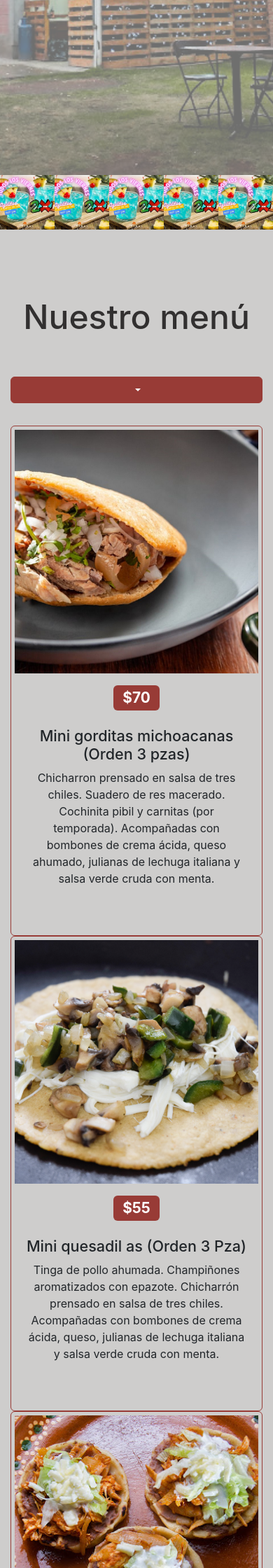
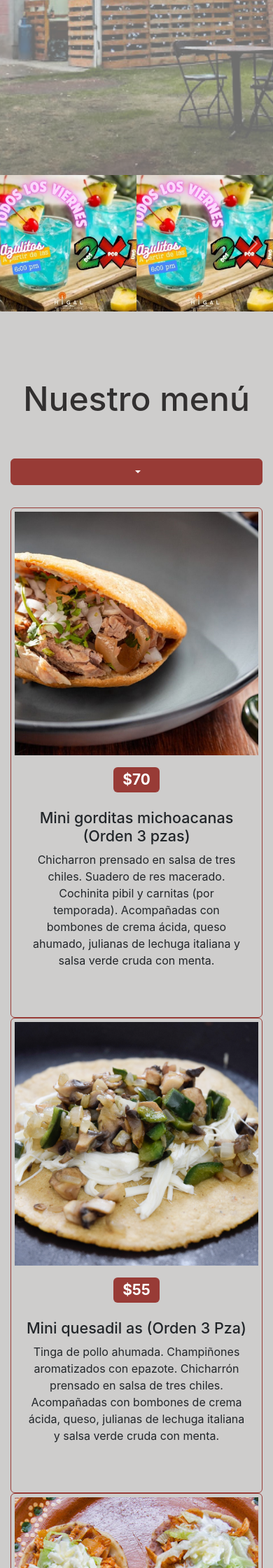
Before and after one commit to Esteban-RG/Higal, a PHP site: page / in a window 390 px wide. Shown: the part 594-2834 px from the top of the page at 70% size. Run offline with PHP 8.4, Linux system fonts and the light colour scheme; data comes from the database, SQL or seed files in the repository.

Commit message:
Se agrego responsive al carrusel

```diff
--- a/assets/css/higal.css
+++ b/assets/css/higal.css
@@ -576,9 +576,25 @@
 }
 
 .carousel-item{
-    aspect-ratio: 1/0.2;
+    aspect-ratio: 1/0.5;
     overflow: hidden;
     background-color: #cecdcc;
+}
+
+@media (min-width: 567px) {
+
+
+    .carousel-item{
+        aspect-ratio: 1/0.3333333;
+    }
+}
+
+@media (min-width: 767px) {
+
+
+    .carousel-item{
+        aspect-ratio: 1/0.2;
+    }
 }
 
 
--- a/index.php
+++ b/index.php
@@ -209,7 +209,7 @@
             if ($platillosCategoria !== false && count($platillosCategoria) > 0) {
                 foreach ($platillosCategoria as $row) {
                     echo "
-                <div class=' col-md-3'>
+                <div class='col-sm-6 col-md-6 col-lg-3'>
                     <div class='card bg-transparent border my-3 my-md-0'>
                         <img src='" . $row["imagen"] . "' alt='" . $row["nombre"] . "'
                             class='rounded-0 card-img-top mg-responsive' width='500'>
@@ -242,7 +242,7 @@
                 if ($platillosCategoria !== false && count($platillosCategoria) > 0) {
                     foreach ($platillosCategoria as $row) {
                         echo "
-                        <div class='col-md-3'>
+                        <div class='col-sm-6 col-md-6 col-lg-3'>
                             <div class='card bg-transparent border my-3 my-md-0'>
                                 <img src='" . $row["imagen"] . "' alt='" . $row["nombre"] . "'
                                     class='rounded-0 card-img-top mg-responsive' width='500'>
```
